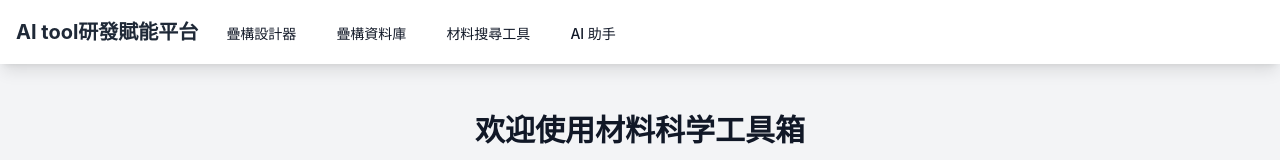
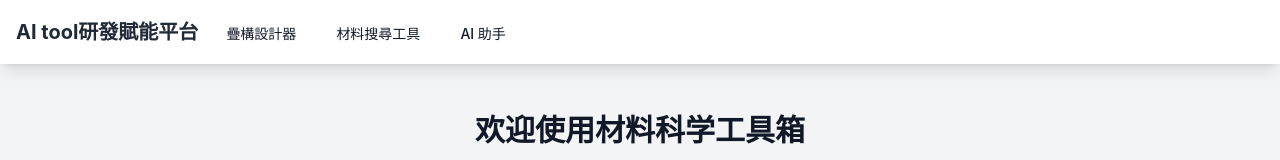
Before and after one commit to angelanchi/pcb-designer-app, a React (Create React App) app: page / in a window 1280 px wide. Shown: the top 160 px of the page. Built offline with nearby package versions, Linux system fonts and the light colour scheme.

Commit message:
Add files via upload

```diff
--- a/src/App.js
+++ b/src/App.js
@@ -3,7 +3,7 @@ import { BrowserRouter as Router, Routes, Route, Link } from 'react-router-dom';
 import MaterialStackApp from './components/MaterialStackApp';
 import MaterialFinderApp from './components/MaterialFinderApp';
 import ClaudeChatbox from './components/ClaudeChatbox';
-import StackupViewer from './components/StackupViewer';
+
 
 const App = () => {
   return (
@@ -24,12 +24,7 @@ const App = () => {
                   >
                     疊構設計器
                   </Link>
-                  <Link
-                    to="/stackup"
-                    className="inline-flex items-center px-1 pt-1 text-sm font-medium text-gray-900 hover:text-gray-500"
-                  >
-                    疊構資料庫
-                  </Link>
+
                   <Link
                     to="/finder"
                     className="inline-flex items-center px-1 pt-1 text-sm font-medium text-gray-900 hover:text-gray-500"
@@ -54,7 +49,7 @@ const App = () => {
             <Routes>
               <Route path="/" element={<HomePage />} />
               <Route path="/stack" element={<MaterialStackApp />} />
-              <Route path="/stackup" element={<StackupViewer />} />
+
               <Route path="/finder" element={<MaterialFinderApp />} />
               <Route path="/chat" element={<ClaudeChatbox />} />
             </Routes>
```
